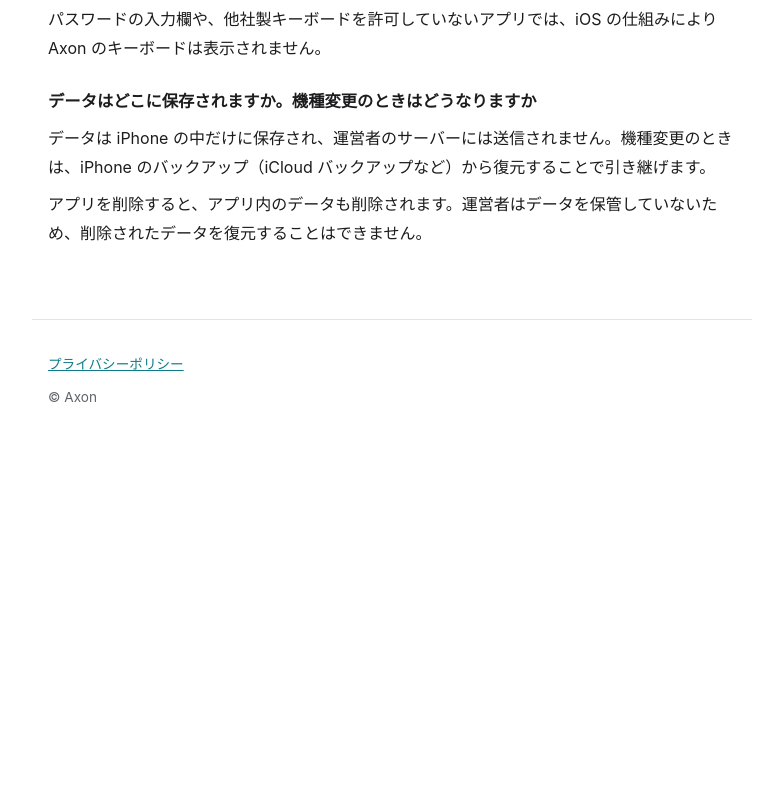
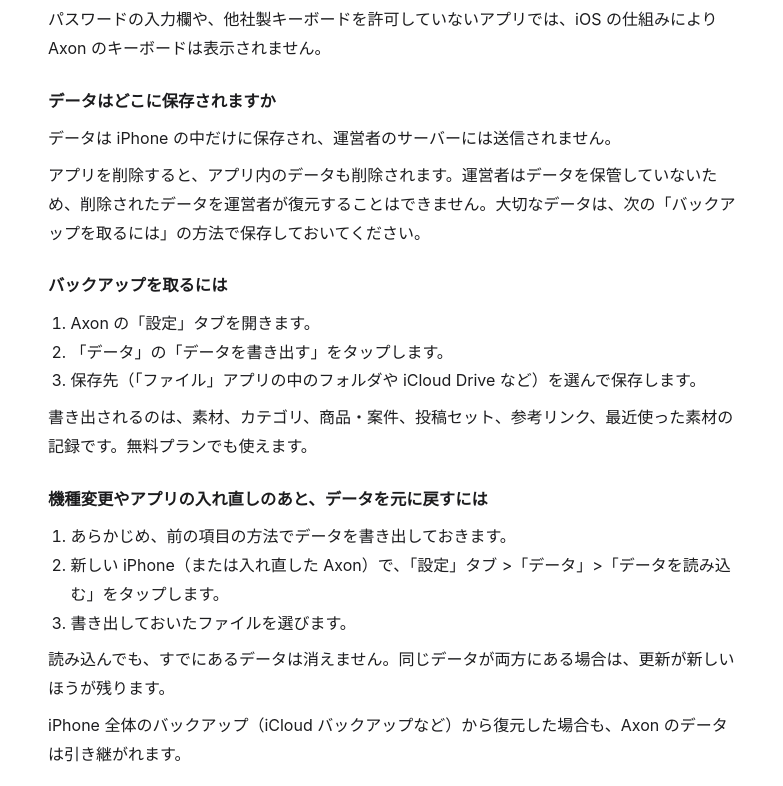
Before and after one commit to natsuya-kume/affiboard-support, a plain HTML site: page index.html in a window 1280 px wide. Shown: the part 1254-2040 px from the top of the page, without its empty margins (248-1031 px from the left). Before the commit the page ends 1719 px from the top, so only its background shows below. Drawn offline with Linux system fonts and the light colour scheme.

Commit message:
データの書き出しと読み込みの案内を追加
- サポート: バックアップの取り方と、機種変更・入れ直し後の戻し方
- プライバシーポリシー: 書き出したファイルの取り扱いの項目を追加

Co-Authored-By: Claude Fable 5.2 <noreply@anthropic.com>

```diff
--- a/index.html
+++ b/index.html
@@ -51,9 +51,26 @@
   <h3>Axon のキーボードが出てこない入力欄があります</h3>
   <p>パスワードの入力欄や、他社製キーボードを許可していないアプリでは、iOS の仕組みにより Axon のキーボードは表示されません。</p>
 
-  <h3>データはどこに保存されますか。機種変更のときはどうなりますか</h3>
-  <p>データは iPhone の中だけに保存され、運営者のサーバーには送信されません。機種変更のときは、iPhone のバックアップ（iCloud バックアップなど）から復元することで引き継げます。</p>
-  <p>アプリを削除すると、アプリ内のデータも削除されます。運営者はデータを保管していないため、削除されたデータを復元することはできません。</p>
+  <h3>データはどこに保存されますか</h3>
+  <p>データは iPhone の中だけに保存され、運営者のサーバーには送信されません。</p>
+  <p>アプリを削除すると、アプリ内のデータも削除されます。運営者はデータを保管していないため、削除されたデータを運営者が復元することはできません。大切なデータは、次の「バックアップを取るには」の方法で保存しておいてください。</p>
+
+  <h3>バックアップを取るには</h3>
+  <ol>
+    <li>Axon の「設定」タブを開きます。</li>
+    <li>「データ」の「データを書き出す」をタップします。</li>
+    <li>保存先（「ファイル」アプリの中のフォルダや iCloud Drive など）を選んで保存します。</li>
+  </ol>
+  <p>書き出されるのは、素材、カテゴリ、商品・案件、投稿セット、参考リンク、最近使った素材の記録です。無料プランでも使えます。</p>
+
+  <h3>機種変更やアプリの入れ直しのあと、データを元に戻すには</h3>
+  <ol>
+    <li>あらかじめ、前の項目の方法でデータを書き出しておきます。</li>
+    <li>新しい iPhone（または入れ直した Axon）で、「設定」タブ &gt;「データ」&gt;「データを読み込む」をタップします。</li>
+    <li>書き出しておいたファイルを選びます。</li>
+  </ol>
+  <p>読み込んでも、すでにあるデータは消えません。同じデータが両方にある場合は、更新が新しいほうが残ります。</p>
+  <p>iPhone 全体のバックアップ（iCloud バックアップなど）から復元した場合も、Axon のデータは引き継がれます。</p>
 </main>
 <footer>
   <p><a href="privacy/">プライバシーポリシー</a></p>
```
Also changed, not shown: privacy/index.html (+13 -5 lines).
